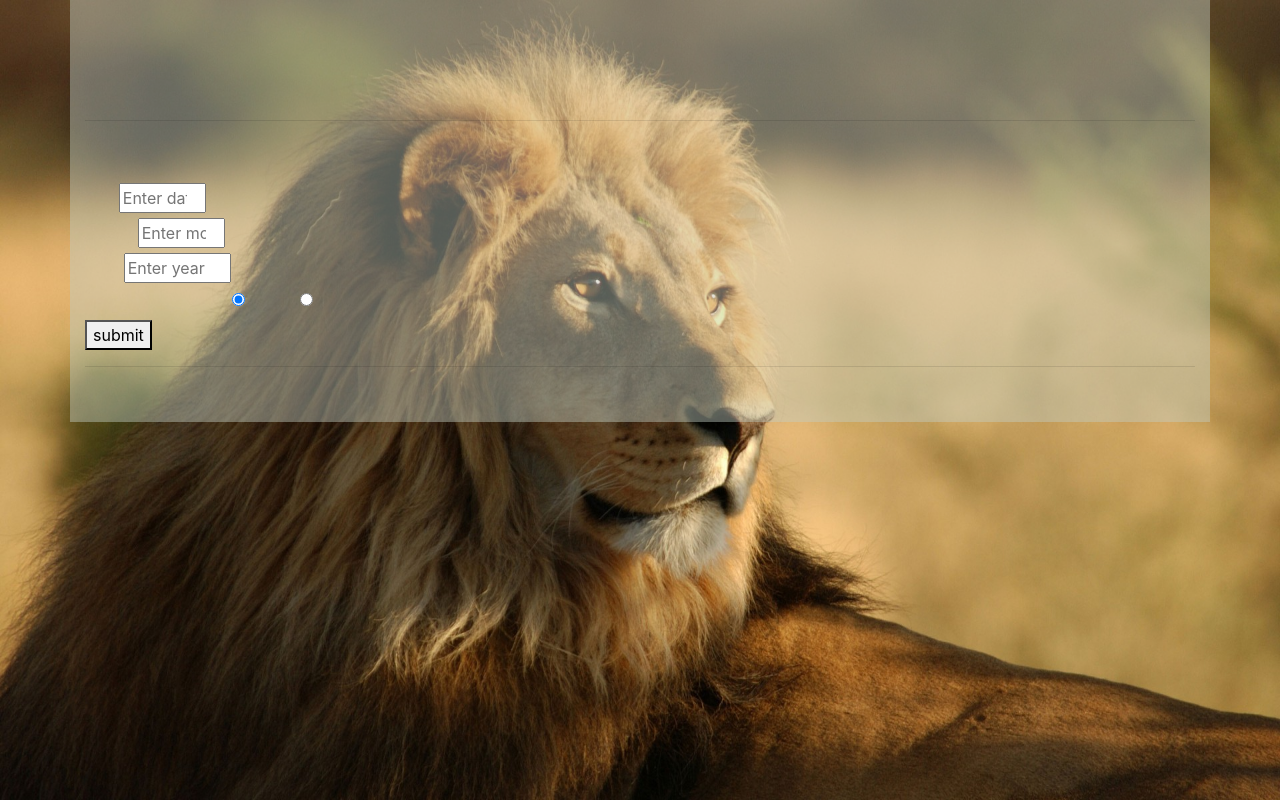
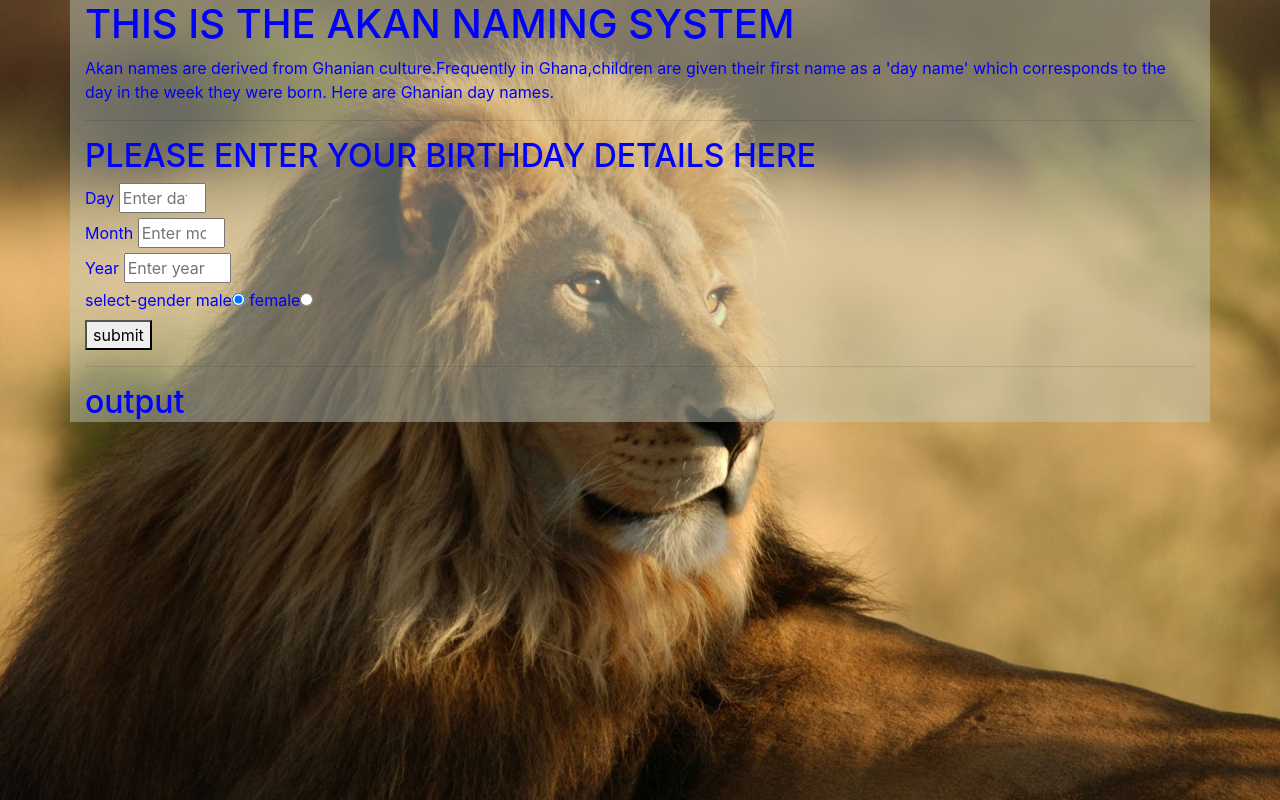
Before and after one commit to don55odhiambo/akan-name-ip2, a plain HTML site: page index.html in a window 1280 px wide. Drawn offline with nearby package versions, Linux system fonts and the light colour scheme.

Commit message:
add the readme file and styling

```diff
--- a/style.css
+++ b/style.css
@@ -7,5 +7,5 @@ body{
 
 .container{
     background-color: rgba(195, 206, 195, 0.445);
-    color: transparent;
+    color: blue;
 }
```
Also changed, not shown: images/screenshot.png (added), 1 other file.
